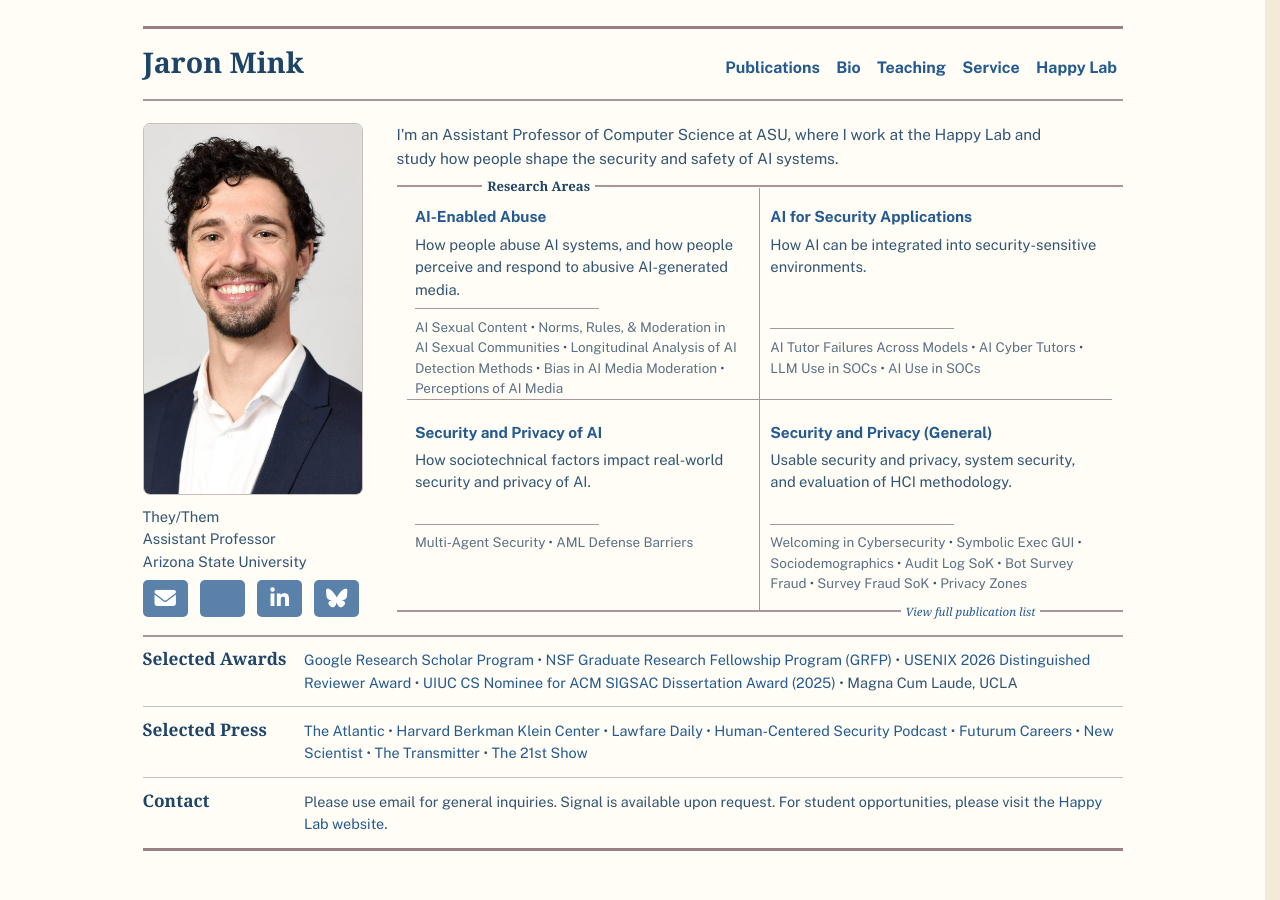
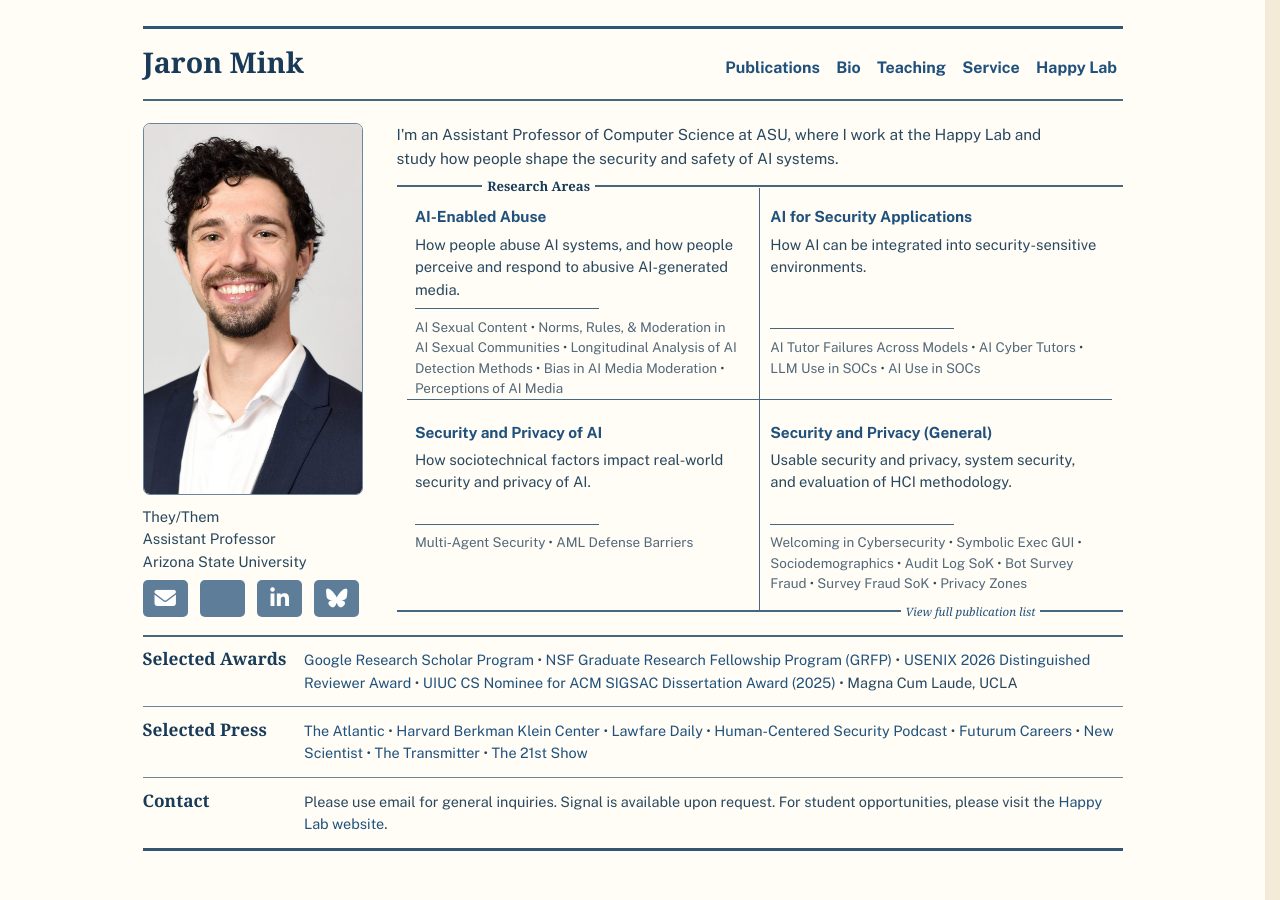
Before and after one commit to JaronMink/personal-website, a Jekyll site: the page built from index.md, in a window 1280 px wide. Built offline with Jekyll 4.4.1, drawn with Linux system fonts in a browser that asks for light colours; some web fonts are replaced.

Commit message:
Use blue and yellow personal site palette

```diff
--- a/_sass/minimal-light.scss
+++ b/_sass/minimal-light.scss
@@ -36,8 +36,8 @@
 // - "paper-pencil" = paper-and-pencil combo
 // - "board" = active tan light mode and crisp slate dark mode
 // - "pastel-vase" = warm ivory with cornflower-blue and blush accents
-// - "tri-pastel" = restrained blue, red, and yellow accents
-$palette-choice: "tri-pastel";
+// - "blue-yellow" = ink-blue type and rules on pale yellow paper
+$palette-choice: "blue-yellow";
 $research-board-enabled: false !default;
 
 $palettes: (
@@ -193,23 +193,23 @@ $palettes: (
       map-speck: rgba(220, 228, 236, 0.07)
     )
   ),
-  "tri-pastel": (
+  "blue-yellow": (
     light: (
       bg: #fffdf5,
       surface: #fffefa,
-      text: #315574,
-      muted: #5b7185,
-      heading: #1e4468,
-      link: #245a91,
-      link-hover: #17446f,
-      border: #dcc8c9,
+      text: #294860,
+      muted: #52687b,
+      heading: #193b59,
+      link: #20517d,
+      link-hover: #123a5c,
+      border: #c5d3df,
       accent: #f5e8bb,
-      icon-bg: #245a91,
+      icon-bg: #2b547a,
       icon-bg-hover: #000000,
-      map-wash: #f8eddb,
-      map-ink: #1e4468,
-      map-rule: #846469,
-      map-smudge: #846469,
+      map-wash: #f8f1d9,
+      map-ink: #193b59,
+      map-rule: #315674,
+      map-smudge: #315674,
       map-speck: rgba(41, 38, 42, 0.06)
     ),
     dark: (
@@ -220,14 +220,14 @@ $palettes: (
       heading: #e0efff,
       link: #bddcff,
       link-hover: #ffffff,
-      border: #66575e,
+      border: #526579,
       accent: #4a4435,
       icon-bg: #426b98,
       icon-bg-hover: #315885,
       map-wash: #202731,
       map-ink: #e0efff,
-      map-rule: #a88089,
-      map-smudge: #a88089,
+      map-rule: #718cac,
+      map-smudge: #718cac,
       map-speck: rgba(220, 228, 236, 0.07)
     )
   ),
@@ -321,11 +321,11 @@ $palettes: (
     var(--theme-text-transition);
 }
 
-@if $palette-choice == "tri-pastel" {
+@if $palette-choice == "blue-yellow" {
   :root {
-    --rule-frame-color: color-mix(in srgb, var(--map-rule) 82%, var(--surface));
-    --rule-section-color: color-mix(in srgb, var(--map-rule) 68%, var(--surface));
-    --rule-detail-color: color-mix(in srgb, var(--map-rule) 42%, var(--surface));
+    --rule-frame-color: var(--map-rule);
+    --rule-section-color: color-mix(in srgb, var(--map-rule) 90%, var(--surface));
+    --rule-detail-color: color-mix(in srgb, var(--map-rule) 72%, var(--surface));
   }
 }
 
```
